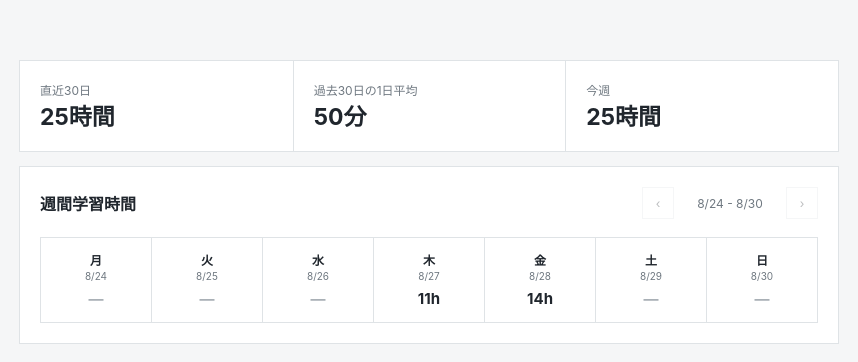
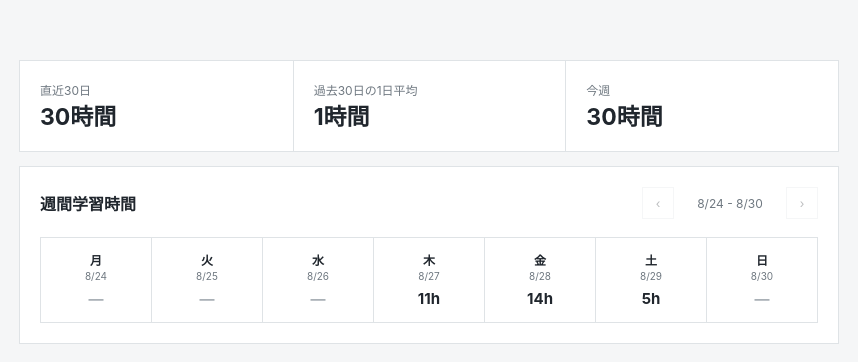
Before and after one commit to iwatuka/studytime, a plain HTML site: page index.html in a window 1280 px wide. Shown: the part 198-560 px from the top of the page, 211-1069 px from the left. Drawn offline with Linux system fonts and the light colour scheme.

Commit message:
Update index.html

```diff
--- a/index.html
+++ b/index.html
@@ -52,7 +52,7 @@
     const STUDY_DATA = [
       { date: "2026-08-27", time: "11:00" },
       { date: "2026-08-28", time: "14:00" },
-      { date: "2026-08-29", time: "00:00" },
+      { date: "2026-08-29", time: "05:00" },
     ];
   </script>
   <script src="script.js"></script>
```
